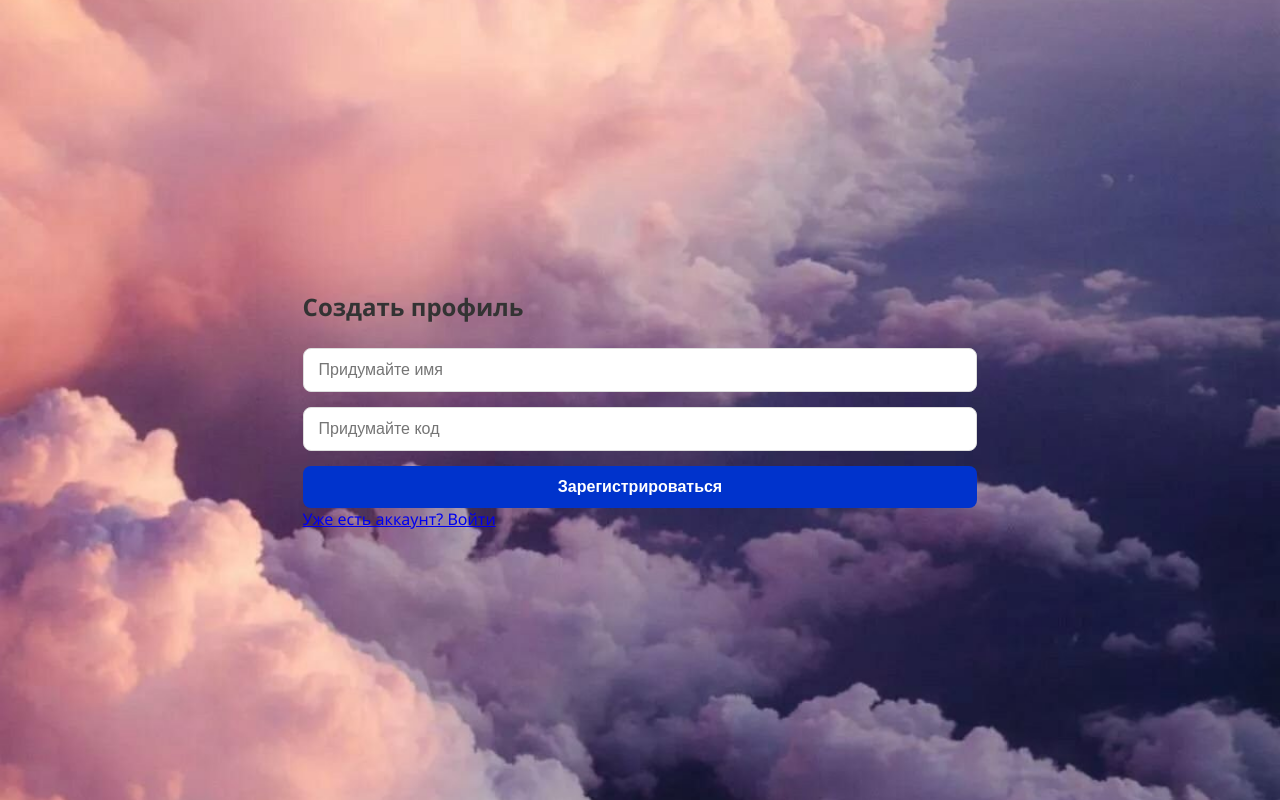
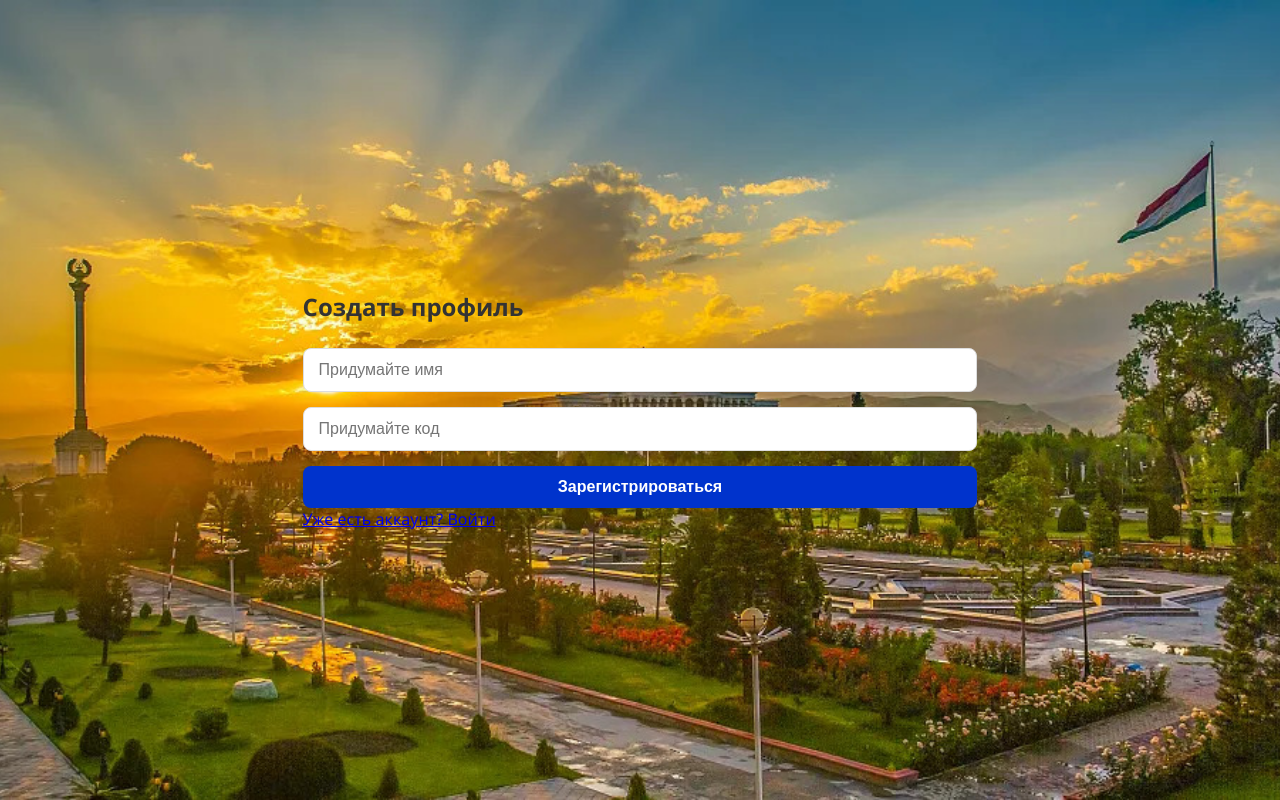
Before and after one commit to maruf-musoev/my-flask-site, a Flask app: page /register in a window 1280 px wide. Run offline with Flask 3, Linux system fonts and the light colour scheme.

Commit message:
added dushanbe cover to register

```diff
--- a/templates/register.html
+++ b/templates/register.html
@@ -10,7 +10,7 @@
             padding: 0;
             font-family: 'Segoe UI', Tahoma, Geneva, Verdana, sans-serif;
             /* ВАЖНО: Имя файла должно совпадать точно! */
-            background: url('/static/photo.jpg') no-repeat center center fixed;
+            background: url('/static/dushanbe.jpg') no-repeat center center fixed;
             background-size: cover;
             height: 100vh;
             display: flex;
```
